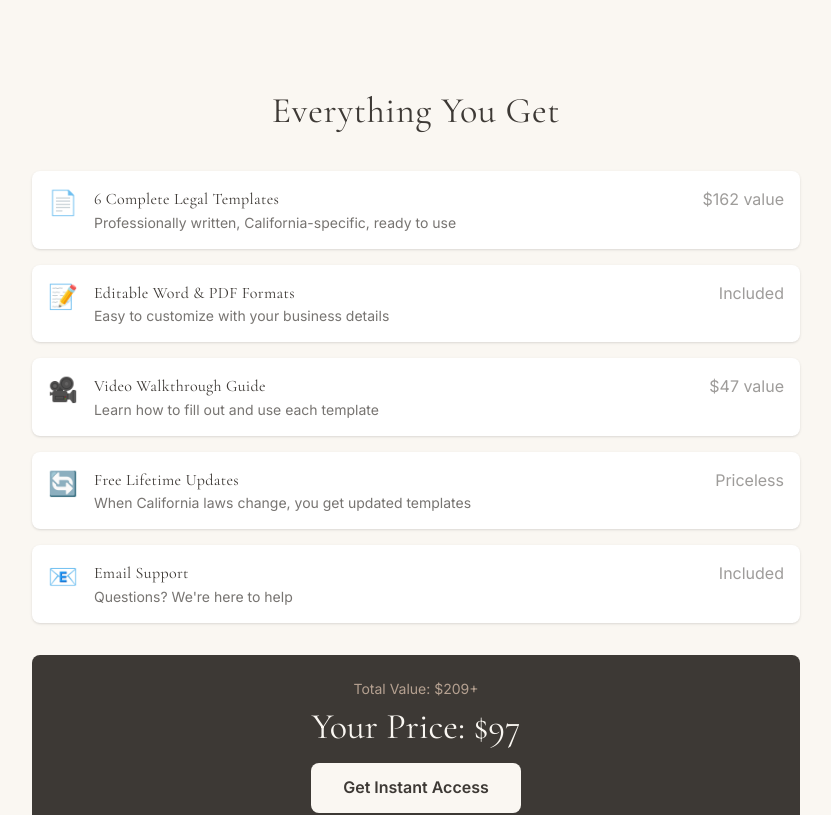
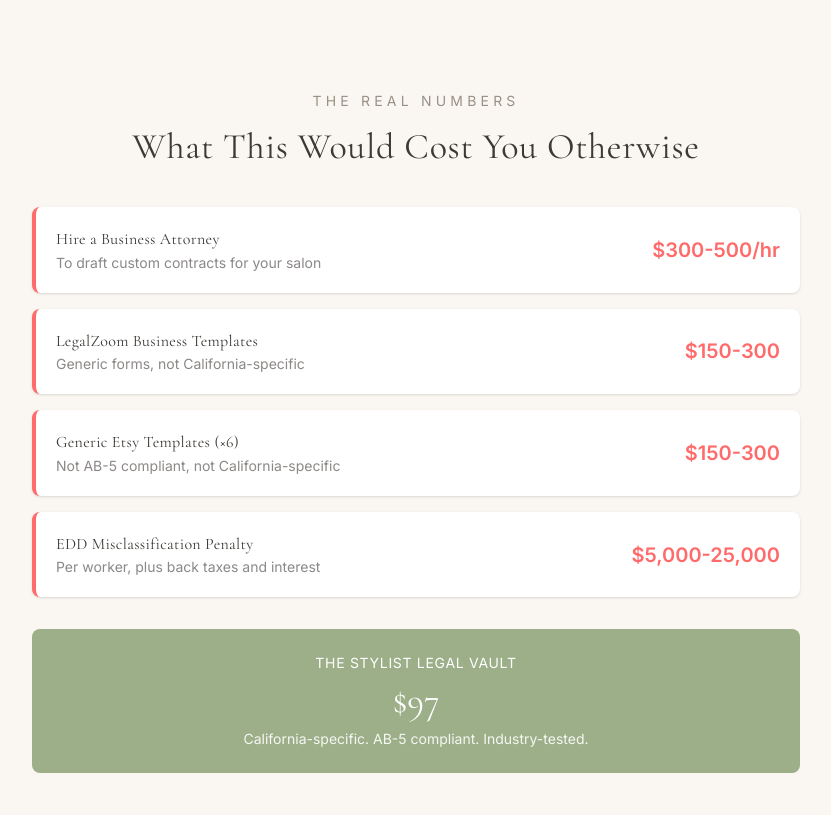
Before and after one commit to colorbyjanine/Thejformula, a Next.js app in the folder projects/thejformula/: page /vault in a window 1280 px wide. Shown: the part 2960-3775 px from the top of the page, without its empty margins (224-1055 px from the left). Built offline with nearby package versions, Linux system fonts and the light colour scheme.

Commit message:
Add cost comparison section to vault page - shows lawyer fees, LegalZoom, EDD penalties vs $97 vault price

```diff
--- a/projects/thejformula/app/vault/page.tsx
+++ b/projects/thejformula/app/vault/page.tsx
@@ -213,15 +213,71 @@ export default function Vault() {
         </div>
       </section>
 
+      {/* Cost Comparison */}
+      <section className="section bg-[#FAF7F2]">
+        <div className="container mx-auto">
+          <div className="max-w-3xl mx-auto">
+            <div className="text-center mb-10">
+              <p className="text-sm tracking-[0.3em] uppercase text-[#9A9086] mb-4">
+                The Real Numbers
+              </p>
+              <h2 className="text-4xl font-[family-name:var(--font-cormorant)] text-[#3D3935]">
+                What This Would Cost You Otherwise
+              </h2>
+            </div>
+
+            <div className="space-y-4 mb-8">
+              <div className="flex justify-between items-center p-5 bg-white rounded-lg shadow-sm border-l-4 border-[#FF6B6B]">
+                <div>
+                  <h3 className="font-semibold text-[#3D3935]">Hire a Business Attorney</h3>
+                  <p className="text-sm text-[#3D3935]/60">To draft custom contracts for your salon</p>
+                </div>
+                <span className="text-xl font-semibold text-[#FF6B6B]">$300-500/hr</span>
+              </div>
+
+              <div className="flex justify-between items-center p-5 bg-white rounded-lg shadow-sm border-l-4 border-[#FF6B6B]">
+                <div>
+                  <h3 className="font-semibold text-[#3D3935]">LegalZoom Business Templates</h3>
+                  <p className="text-sm text-[#3D3935]/60">Generic forms, not California-specific</p>
+                </div>
+                <span className="text-xl font-semibold text-[#FF6B6B]">$150-300</span>
+              </div>
+
+              <div className="flex justify-between items-center p-5 bg-white rounded-lg shadow-sm border-l-4 border-[#FF6B6B]">
+                <div>
+                  <h3 className="font-semibold text-[#3D3935]">Generic Etsy Templates (×6)</h3>
+                  <p className="text-sm text-[#3D3935]/60">Not AB-5 compliant, not California-specific</p>
+                </div>
+                <span className="text-xl font-semibold text-[#FF6B6B]">$150-300</span>
+              </div>
+
+              <div className="flex justify-between items-center p-5 bg-white rounded-lg shadow-sm border-l-4 border-[#FF6B6B]">
+                <div>
+                  <h3 className="font-semibold text-[#3D3935]">EDD Misclassification Penalty</h3>
+                  <p className="text-sm text-[#3D3935]/60">Per worker, plus back taxes and interest</p>
+                </div>
+                <span className="text-xl font-semibold text-[#FF6B6B]">$5,000-25,000</span>
+              </div>
+            </div>
+
+            <div className="p-6 bg-[#9CAF88] rounded-lg text-center text-white">
+              <p className="text-sm uppercase tracking-wider mb-2">The Stylist Legal Vault</p>
+              <p className="text-4xl font-[family-name:var(--font-cormorant)] mb-2">$97</p>
+              <p className="text-sm opacity-90">California-specific. AB-5 compliant. Industry-tested.</p>
+            </div>
+          </div>
+        </div>
+      </section>
+
       {/* What You Get */}
-      <section className="section bg-[#FAF7F2]">
+      <section className="section bg-[#E8DDD4]">
         <div className="container mx-auto">
           <div className="max-w-3xl mx-auto">
             <h2 className="text-4xl font-[family-name:var(--font-cormorant)] text-[#3D3935] text-center mb-10">
               Everything You Get
             </h2>
             <div className="space-y-4">
-              <div className="flex items-start gap-4 p-4 bg-white rounded-lg shadow-sm">
+              <div className="flex items-start gap-4 p-4 bg-[#FAF7F2] rounded-lg shadow-sm">
                 <span className="text-2xl">📄</span>
                 <div>
                   <h3 className="font-semibold text-[#3D3935]">6 Complete Legal Templates</h3>
@@ -229,7 +285,7 @@ export default function Vault() {
                 </div>
                 <span className="text-[#3D3935]/50 ml-auto">$162 value</span>
               </div>
-              <div className="flex items-start gap-4 p-4 bg-white rounded-lg shadow-sm">
+              <div className="flex items-start gap-4 p-4 bg-[#FAF7F2] rounded-lg shadow-sm">
                 <span className="text-2xl">📝</span>
                 <div>
                   <h3 className="font-semibold text-[#3D3935]">Editable Word & PDF Formats</h3>
@@ -237,7 +293,7 @@ export default function Vault() {
                 </div>
                 <span className="text-[#3D3935]/50 ml-auto">Included</span>
               </div>
-              <div className="flex items-start gap-4 p-4 bg-white rounded-lg shadow-sm">
+              <div className="flex items-start gap-4 p-4 bg-[#FAF7F2] rounded-lg shadow-sm">
                 <span className="text-2xl">🎥</span>
                 <div>
                   <h3 className="font-semibold text-[#3D3935]">Video Walkthrough Guide</h3>
@@ -245,7 +301,7 @@ export default function Vault() {
                 </div>
                 <span className="text-[#3D3935]/50 ml-auto">$47 value</span>
               </div>
-              <div className="flex items-start gap-4 p-4 bg-white rounded-lg shadow-sm">
+              <div className="flex items-start gap-4 p-4 bg-[#FAF7F2] rounded-lg shadow-sm">
                 <span className="text-2xl">🔄</span>
                 <div>
                   <h3 className="font-semibold text-[#3D3935]">Free Lifetime Updates</h3>
@@ -253,7 +309,7 @@ export default function Vault() {
                 </div>
                 <span className="text-[#3D3935]/50 ml-auto">Priceless</span>
               </div>
-              <div className="flex items-start gap-4 p-4 bg-white rounded-lg shadow-sm">
+              <div className="flex items-start gap-4 p-4 bg-[#FAF7F2] rounded-lg shadow-sm">
                 <span className="text-2xl">📧</span>
                 <div>
                   <h3 className="font-semibold text-[#3D3935]">Email Support</h3>
```
Also changed, not shown: 1 other file (tests, documents, lock files or other folders).
